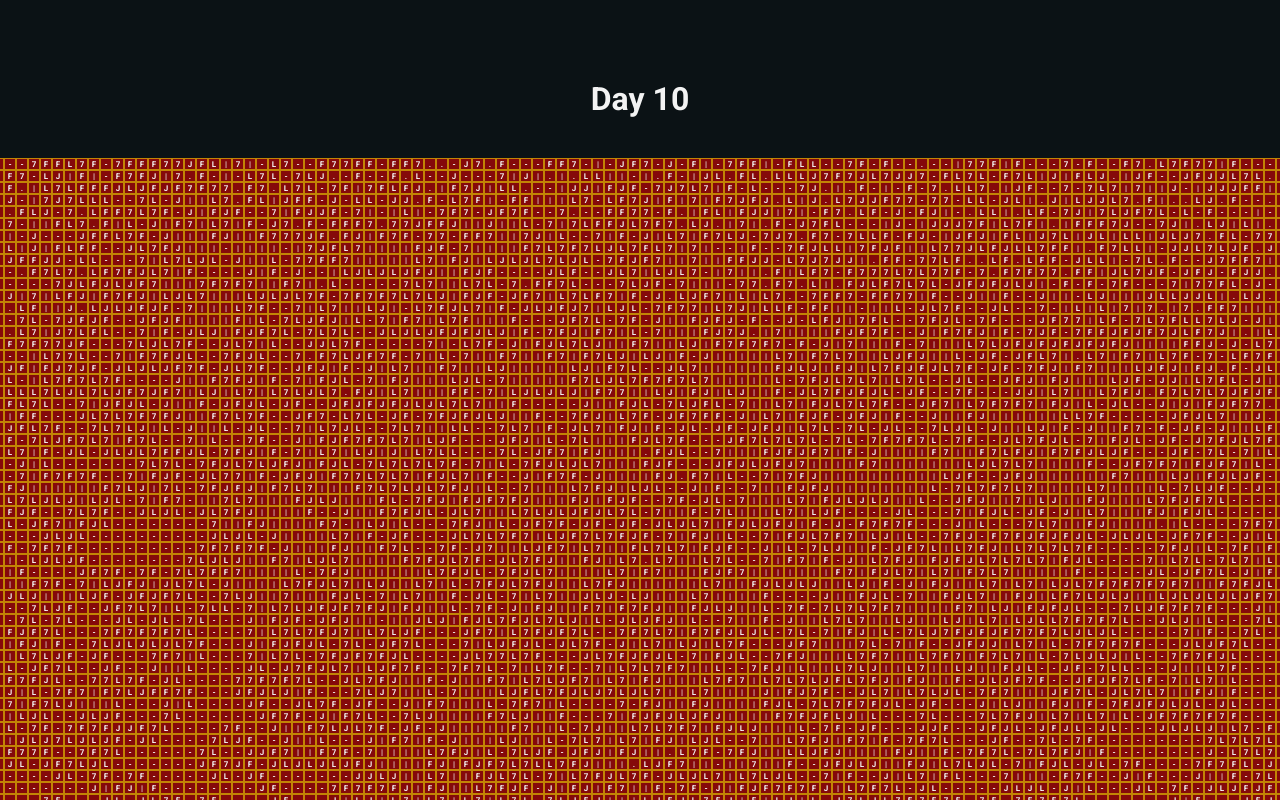
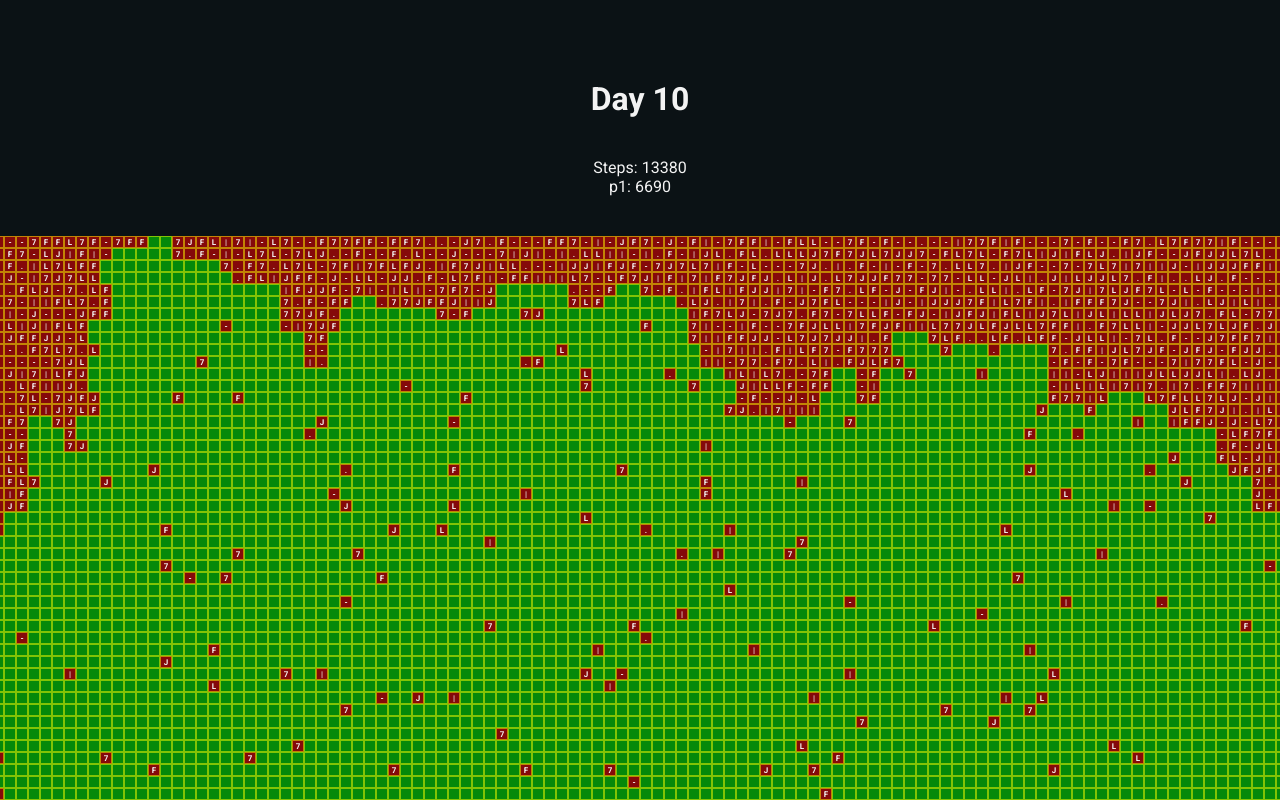
Before and after one commit to AndrewKohn/advent-of-code-2023, a React (Vite) app in the folder 10/: page / in a window 1280 px wide. Shown: the top 800 px of the page. Built offline with nearby package versions, Linux system fonts and the light colour scheme.

Commit message:
Update: Added elements to display steps

```diff
--- a/10/src/App.tsx
+++ b/10/src/App.tsx
@@ -1,3 +1,4 @@
+import React, { useRef } from 'react';
 import { useEffect, useState } from 'react';
 
 enum TileSpace {
@@ -17,13 +18,6 @@ enum Direction {
     SOUTH,
     WEST,
 }
-
-// const Directions = [
-//     Direction.North,
-//     Direction.East,
-//     Direction.South,
-//     Direction.West,
-// ];
 
 interface Position {
     x: number;
@@ -63,6 +57,8 @@ const getPath = (input: string[], start: Position) => {
 
 function App() {
     const [input, setInput] = useState<string[]>([]);
+    const [paths, setPaths] = useState<Position[]>([]);
+    const stepsRef = useRef<number>(0);
     // useEffect(() => {
     //     fetch('../diagramSample.txt')
     //         .then(res => res.text())
@@ -136,10 +132,10 @@ function App() {
                     x += candidateX;
                     y += candidateY;
                     steps++;
+                    stepsRef.current = steps;
                     path.push({ x, y });
                 }
-                console.log(path);
-                console.log(steps / 2);
+                if (path.length > 0) setPaths(path);
             }
         }
     }, [input]);
@@ -147,7 +143,11 @@ function App() {
     return (
         <main style={mainStyles}>
             <h1 style={{ marginBottom: '4rem' }}>Day 10</h1>
-            <Tiles input={input} />
+            <p>{`Steps: ${stepsRef.current}`}</p>
+            <p style={{ marginBottom: '4rem' }}>{`p1: ${
+                stepsRef.current / 2
+            }`}</p>
+            <Tiles input={input} paths={paths} />
         </main>
     );
 }
@@ -156,45 +156,54 @@ function App() {
 // Tiles Component
 interface TilesProps {
     input: string[];
+    paths: Position[];
 }
 
-const Tiles = ({ input }: TilesProps) => {
-    const displayTiles = (lineValues: string[]) => {
-        return lineValues.map((tile: string, key: number) => (
-            <Tile char={tile} key={key} />
-        ));
+const Tiles = React.memo(({ input, paths }: TilesProps) => {
+    const displayTiles = (lineValues: string[], y: number) => {
+        return lineValues.map((tile: string, key: number) => {
+            const isSelectedTile: boolean = paths.some(
+                (pos: Position) => pos.x === key && pos.y === y
+            );
+
+            return (
+                <Tile char={tile} isSelectedTile={isSelectedTile} key={key} />
+            );
+        });
     };
 
     const line = Object.values(input).map((tiles: string, key: number) => (
         <div style={lineStyle} key={key}>
-            {displayTiles(tiles.split(''))}
+            {displayTiles(tiles.split(''), key)}
         </div>
     ));
 
     return line ? line : null;
-};
+});
 
 /////////////////////////////////////////////////////////////////
 // Tile Component
 interface TileProps {
     char: string;
+    isSelectedTile: boolean;
 }
 
-const Tile = ({ char }: TileProps) => {
-    const [hover, setHover] = useState<boolean>(false);
-
+const Tile = React.memo(({ char, isSelectedTile }: TileProps) => {
     return (
         <div
-            style={{ ...blockStyle, ...(hover ? selectedBlock : {}) }}
-            onMouseEnter={() => setHover(true)}
-            onMouseLeave={() => setHover(false)}
+            style={{ ...blockStyle, ...(isSelectedTile ? selectedBlock : {}) }}
         >
-            <p style={{ ...tileStyle, ...(hover ? selectedTile : {}) }}>
+            <p
+                style={{
+                    ...tileStyle,
+                    ...(isSelectedTile ? hideTile : {}),
+                }}
+            >
                 {char}
             </p>
         </div>
     );
-};
+});
 
 /////////////////////////////////////////////////////////////////
 // CSS
@@ -216,8 +225,6 @@ const lineStyle: React.CSSProperties = {
 };
 
 const blockStyle: React.CSSProperties = {
-    // width: '3rem',
-    // height: '3rem',
     width: '1.2rem',
     height: '1.2rem',
     boxSizing: 'border-box',
@@ -231,7 +238,6 @@ const selectedBlock: React.CSSProperties = {
 };
 
 const tileStyle: React.CSSProperties = {
-    // fontSize: '1.2rem',
     fontSize: '0.8rem',
     fontWeight: '700',
     position: 'absolute',
@@ -241,9 +247,8 @@ const tileStyle: React.CSSProperties = {
     pointerEvents: 'none',
 };
 
-const selectedTile: React.CSSProperties = {
-    // fontSize: '1rem',
-    fontSize: '2rem',
+const hideTile: React.CSSProperties = {
+    display: 'none',
 };
 
 export default App;
```
